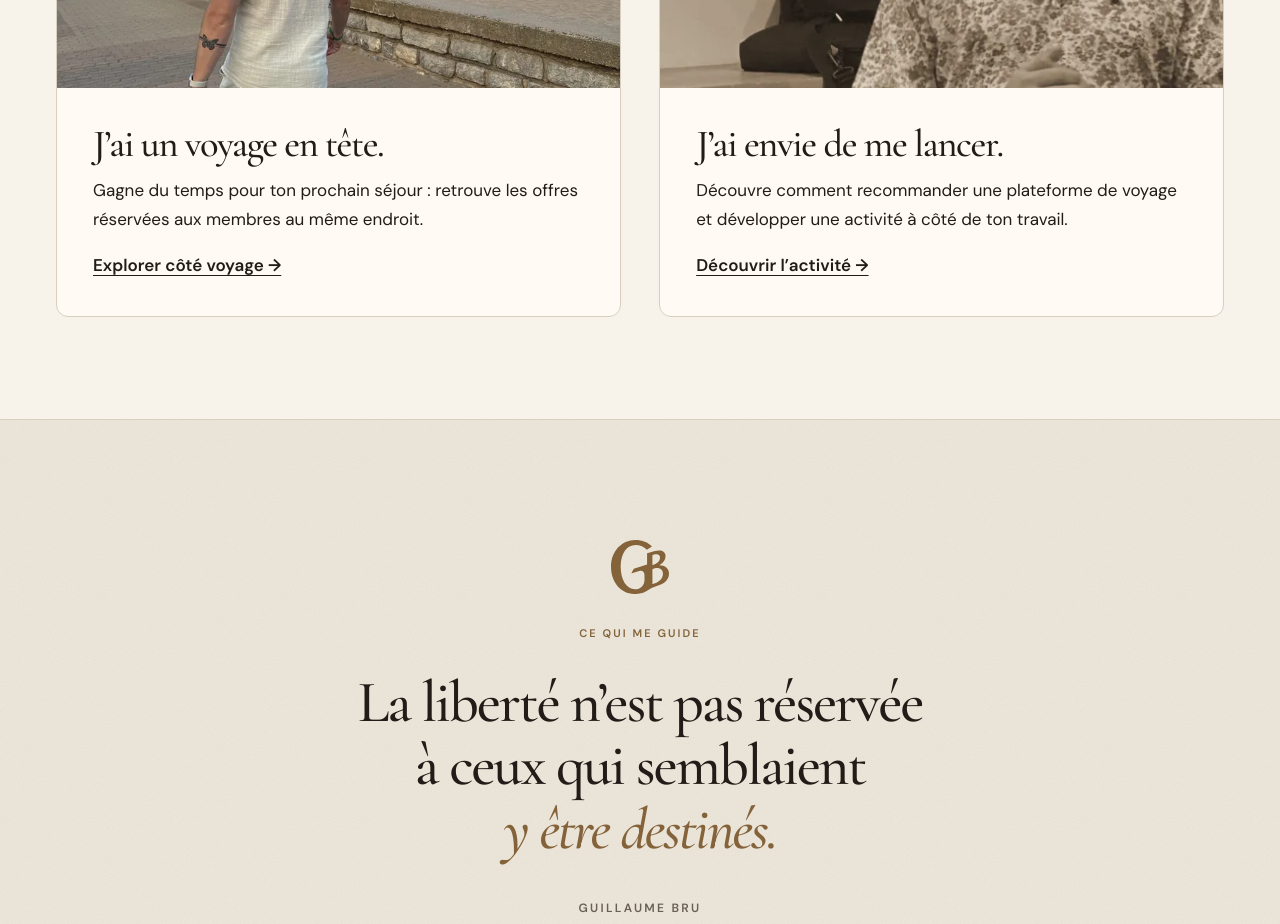
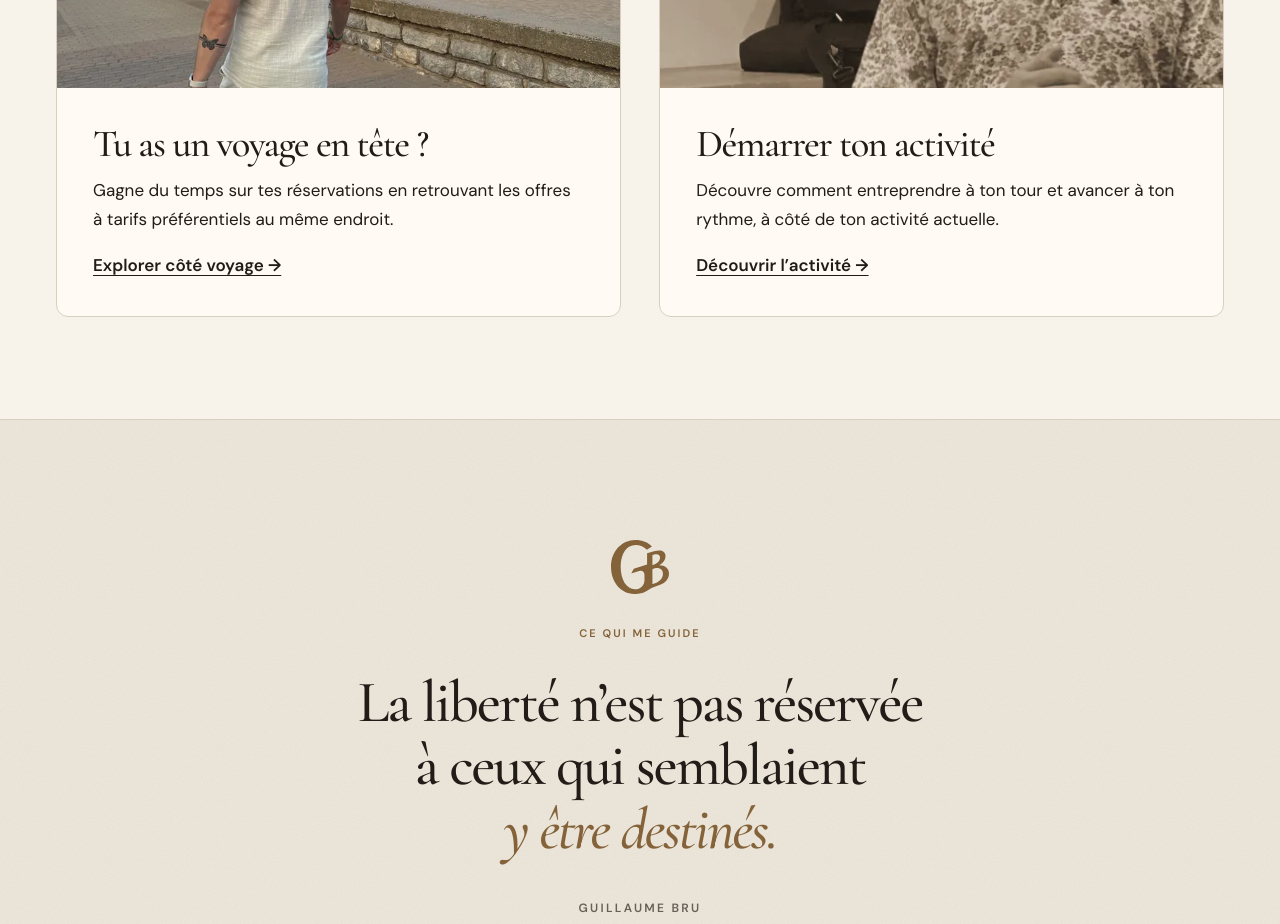
Before and after one commit to guillaumebru46/site-perso, a plain HTML site: page index.html in a window 1280 px wide. Shown: the part 1820-2744 px from the top of the page. Drawn offline with Linux system fonts and the light colour scheme.

Commit message:
Reformuler les deux portes avec les mots du visiteur

```diff
--- a/index.html
+++ b/index.html
@@ -13,8 +13,8 @@
 <section class="home-doors wrap" id="voyager" aria-labelledby="doors-title">
   <h2 id="doors-title">Et toi, <em>qu’est-ce qui t’amène&nbsp;?</em></h2>
   <div class="home-door-grid">
-    <a class="home-door" href="voyages.html"><img src="assets/linen-800.webp" srcset="assets/linen-480.webp 480w, assets/linen-800.webp 800w, assets/linen-1200.webp 1200w" sizes="(max-width: 700px) 90vw, 45vw" width="1200" height="1600" alt="Guillaume en tenue de lin claire, sur une promenade en bord de mer" loading="lazy" decoding="async"><div><h3>J’ai un voyage en tête.</h3><p>Gagne du temps pour ton prochain séjour : retrouve les offres réservées aux membres au même endroit.</p><span class="home-door-link">Explorer côté voyage →</span></div></a>
-    <a class="home-door" href="activite.html" id="entreprendre"><img src="assets/talk-570.webp" srcset="assets/talk-480.webp 480w, assets/talk-570.webp 570w" sizes="(max-width: 700px) 90vw, 45vw" width="570" height="855" alt="Guillaume présente le service lors d’une rencontre" loading="lazy" decoding="async"><div><h3>J’ai envie de me lancer.</h3><p>Découvre comment recommander une plateforme de voyage et développer une activité à côté de ton travail.</p><span class="home-door-link">Découvrir l’activité →</span></div></a>
+    <a class="home-door" href="voyages.html"><img src="assets/linen-800.webp" srcset="assets/linen-480.webp 480w, assets/linen-800.webp 800w, assets/linen-1200.webp 1200w" sizes="(max-width: 700px) 90vw, 45vw" width="1200" height="1600" alt="Guillaume en tenue de lin claire, sur une promenade en bord de mer" loading="lazy" decoding="async"><div><h3>Tu as un voyage en tête ?</h3><p>Gagne du temps sur tes réservations en retrouvant les offres à tarifs préférentiels au même endroit.</p><span class="home-door-link">Explorer côté voyage →</span></div></a>
+    <a class="home-door" href="activite.html" id="entreprendre"><img src="assets/talk-570.webp" srcset="assets/talk-480.webp 480w, assets/talk-570.webp 570w" sizes="(max-width: 700px) 90vw, 45vw" width="570" height="855" alt="Guillaume présente le service lors d’une rencontre" loading="lazy" decoding="async"><div><h3>Démarrer ton activité</h3><p>Découvre comment entreprendre à ton tour et avancer à ton rythme, à côté de ton activité actuelle.</p><span class="home-door-link">Découvrir l’activité →</span></div></a>
   </div>
 </section>
 <section class="manifesto" aria-labelledby="manifesto-title"><div class="wrap manifesto-inner"><svg class="monogram" viewBox="0 0 336 313" aria-hidden="true" focusable="false"><path fill="currentColor" fill-rule="evenodd" d="M 237 37 C 214 14 182 0 141 0 C 62 0 0 66 0 155 C 0 246 58 313 139 313 C 174 313 197 303 221 287 C 236 277 249 272 265 267 C 311 253 336 229 336 194 C 336 164 313 146 280 146 C 305 132 316 115 316 93 C 316 62 287 54 249 65 L 209 77 V 142 L 132 166 L 118.5 191 Q 117 194 120.5 193 L 163 180 C 181 174 194 183 194 204 V 233 C 194 261 171 286 139 286 C 90 286 56 232 56 154 C 56 78 92 29 142 29 C 169 29 191 40 208 57 Z M 240 89 Q 240 87 242 86.4 L 250 84 C 272 78 284 85 284 102 C 284 122 269 137 246 144 L 242 145.4 Q 240 146 240 144 Z M 240 170 Q 240 168 242 167.4 L 254 164 C 279 157 301 170 301 195 C 301 222 280 242 255 250 L 242 254.3 Q 240 255 240 253 Z"/></svg><span class="eyebrow" id="manifesto-title">Ce qui me guide</span><blockquote><p>La liberté n’est pas réservée<br class="br-wide"> à&nbsp;ceux qui semblaient<br class="br-wide"> <em>y être destinés.</em></p></blockquote><p class="signature">Guillaume Bru</p><span class="hairline" aria-hidden="true"></span></div></section>
```
